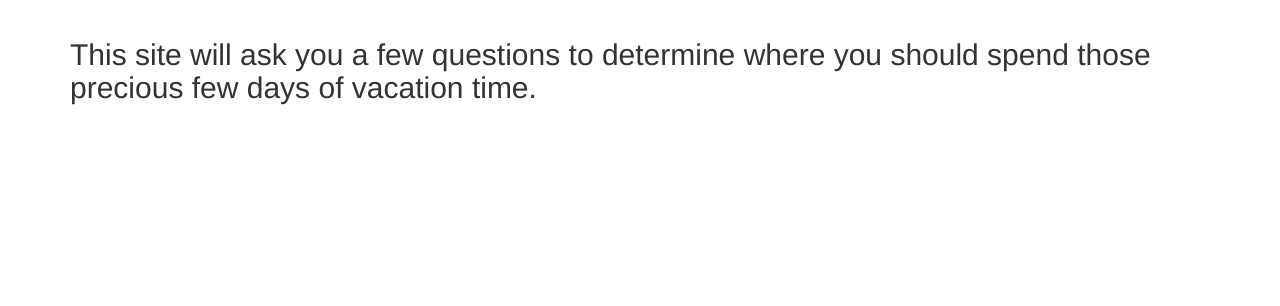
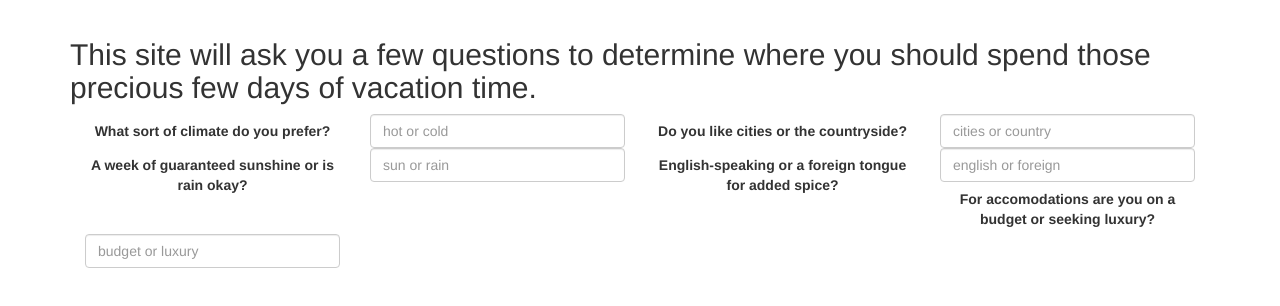
Before and after one commit to pizzimenti/week2-vacation-suggester, a plain HTML site: page index.html in a window 1280 px wide. Shown: the part 122-428 px from the top of the page. Drawn offline with Linux system fonts and the light colour scheme.

Commit message:
add 5 questions to form

```diff
--- a/css/custom.css
+++ b/css/custom.css
@@ -15,3 +15,7 @@ h2 {
 #destinations {
   display: none;
 }
+
+label {
+  margin-top: 7px;
+}
--- a/index.html
+++ b/index.html
@@ -13,12 +13,46 @@
 
       <div id="questions">
         <h2>This site will ask you a few questions to determine where you should spend those precious few days of vacation time.</h2>
-        <p class="question"></p>
-        <p class="question"></p>
-        <p class="question"></p>
-        <p class="question"></p>
-        <p class="question"></p>
-      </div>
+
+        <form>
+          <div class"form-group">
+            <div class="col-md-3">
+              <label for="question1">What sort of climate do you prefer?</label>
+            </div>
+            <div class="col-md-3">
+              <input type="text" class="form-control"
+              id="question1" placeholder="hot or cold">
+            </div>
+            <div class="col-md-3">
+              <label for="question2">Do you like cities or the countryside?</label>
+            </div>
+            <div class="col-md-3">
+              <input type="text" class="form-control"
+              id="question2" placeholder="cities or country">
+            </div>
+            <div class="col-md-3">
+              <label for="question3">A week of guaranteed sunshine or is rain okay?</label>
+            </div>
+            <div class="col-md-3">
+              <input type="text" class="form-control"
+              id="question3" placeholder="sun or rain">
+            </div>
+            <div class="col-md-3">
+              <label for="question4">English-speaking or a foreign tongue for added spice?</label>
+            </div>
+            <div class="col-md-3">
+              <input type="text" class="form-control"
+              id="question4" placeholder="english or foreign">
+            </div>
+            <div class="col-md-3">
+              <label for="question5">For accomodations are you on a budget or seeking luxury?</label>
+            </div>
+            <div class="col-md-3">
+              <input type="text" class="form-control"
+              id="question5" placeholder="budget or luxury">
+            </div>
+          </div>
+
 
 
 
```
